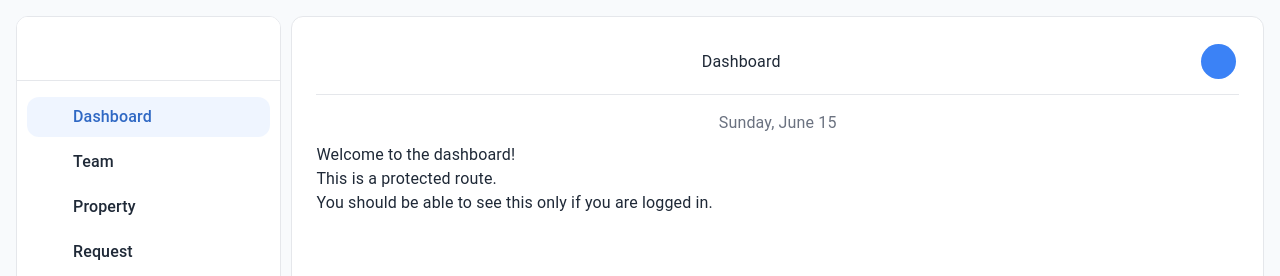
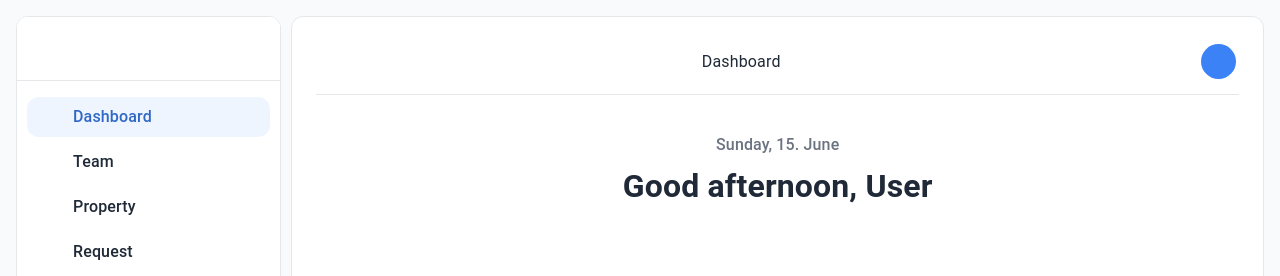
Before and after one commit to davidpjetraj/real-estate-crm, a Next.js app: page /dashboard in a window 1280 px wide. Shown: the top 276 px of the page. Built offline with nearby package versions, Linux system fonts and the light colour scheme; no server answers; sample sign-in values are in the browser's storage; some icons are missing.

Commit message:
add greetings in dashboard

```diff
--- a/package.json
+++ b/package.json
@@ -15,6 +15,7 @@
     "@mui/icons-material": "^7.3.1",
     "@mui/material": "^7.0.2",
     "classnames": "^2.5.1",
+    "dayjs": "^1.11.18",
     "formik": "^2.4.6",
     "graphql": "^16.11.0",
     "next": "^15.3.2",
--- a/src/app/dashboard/page.tsx
+++ b/src/app/dashboard/page.tsx
@@ -3,18 +3,17 @@
 import React from "react";
 import DashboardOutlinedIcon from "@mui/icons-material/DashboardOutlined";
 import PageLayout from "@/components/Layout/PageLayout";
+import DashboardInfo from "@/components/Dashboard/Info";
 
 export default function Dashboard() {
   return (
     <PageLayout
       title="Dashboard"
       icon={<DashboardOutlinedIcon />}
-      showDate={true}
+      showDate={false}
       showProfile={true}
     >
-      <p>Welcome to the dashboard!</p>
-      <p>This is a protected route.</p>
-      <p>You should be able to see this only if you are logged in.</p>
+      <DashboardInfo />
     </PageLayout>
   );
 }
--- /dev/null
+++ b/src/components/Dashboard/Info.tsx
@@ -0,0 +1,64 @@
+"use client";
+import { styled } from "@mui/material";
+import { djs } from "../shared/utils";
+import { useQuery } from "@apollo/client";
+import { GET_CURRENT_USER } from "@/lib/graphql/user";
+
+const Wrapper = styled("div")`
+  display: flex;
+  flex-direction: column;
+  gap: 12px;
+  align-items: center;
+  padding: 40px 0px 20px 0px;
+  text-align: center;
+
+  p {
+    margin: 0;
+    padding: 0;
+    font-weight: 500;
+    font-size: 16px;
+    line-height: 20px;
+    color: ${({ theme }) => theme.palette.text.secondary};
+  }
+  h1 {
+    margin: 0;
+    padding: 0;
+    font-weight: 600;
+    font-size: 32px;
+    line-height: 39px;
+    color: ${({ theme }) => theme.palette.text.primary};
+
+    @media (max-width: 550px) {
+      font-size: 28px;
+      line-height: 34px;
+    }
+  }
+`;
+
+export default function DashboardInfo() {
+  const { data } = useQuery(GET_CURRENT_USER);
+  const user = data?.me;
+
+  function generateGreetings() {
+    const currentHour = parseInt(djs().format("HH"), 10);
+
+    if (currentHour >= 3 && currentHour < 12) {
+      return `Good morning, ${user?.first_name || "User"}`;
+    } else if (currentHour >= 12 && currentHour < 15) {
+      return `Good afternoon, ${user?.first_name || "User"}`;
+    } else if (currentHour >= 15 && currentHour < 20) {
+      return `Good evening, ${user?.first_name || "User"}`;
+    } else if (currentHour >= 20 || currentHour < 3) {
+      return `Good evening, ${user?.first_name || "User"}`;
+    } else {
+      return `Hello, ${user?.first_name || "User"}`;
+    }
+  }
+
+  return (
+    <Wrapper>
+      <p>{djs().format("dddd, D. MMMM")}</p>
+      <h1>{generateGreetings()}</h1>
+    </Wrapper>
+  );
+}
--- /dev/null
+++ b/src/components/shared/utils.ts
@@ -0,0 +1,3 @@
+import dayjs from "dayjs";
+
+export const djs = dayjs;
```
Also changed, not shown: 2 other files (tests, documents, lock files or other folders).
